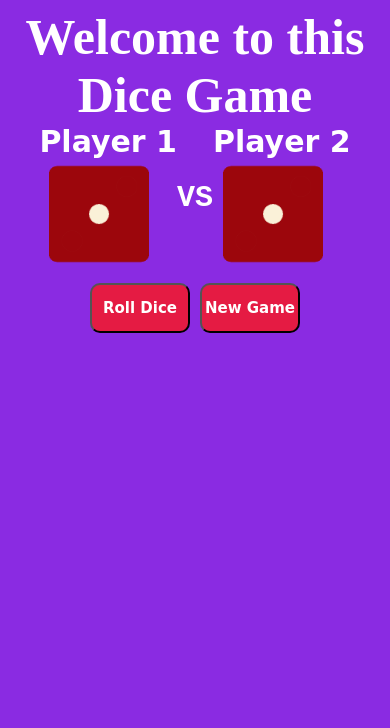
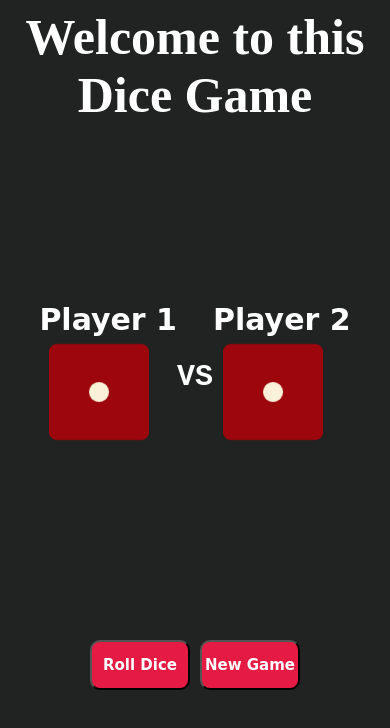
Before and after one commit to Hardikaz/DiceGame, a plain HTML site: page index.html in a window 390 px wide. Drawn offline with Linux system fonts and the light colour scheme.

Commit message:
Made it completely responsive

```diff
--- a/style.css
+++ b/style.css
@@ -5,6 +5,7 @@
 body{
     background-color: rgb(32, 35, 34);
     color: white;
+
 }
 #h1{
     text-align: center;
@@ -19,7 +20,7 @@ body{
     flex-direction: row;
     align-items: center;
     justify-content: center;
-
+    height: 60vh;
 
     /* width: 500px; */
 }
@@ -94,9 +95,7 @@ span{
 }
 
 @media only screen and (max-width:500px){
-    body{
-        background-color: blueviolet;
-    }
+
     #h1{
         font-size: 50px;
 
@@ -118,5 +117,6 @@ span{
         }
         .btn{
             margin: 10px 5px;
+            align-items: flex-end;
         }
 }
```
